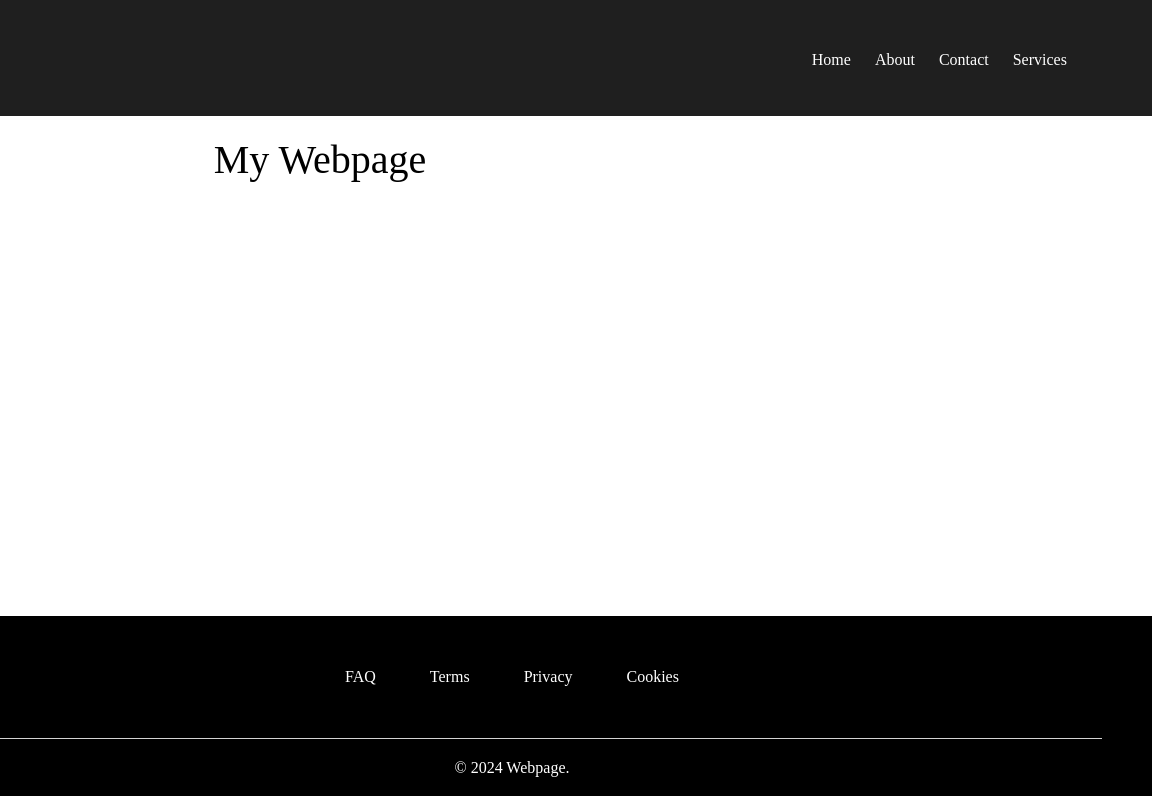
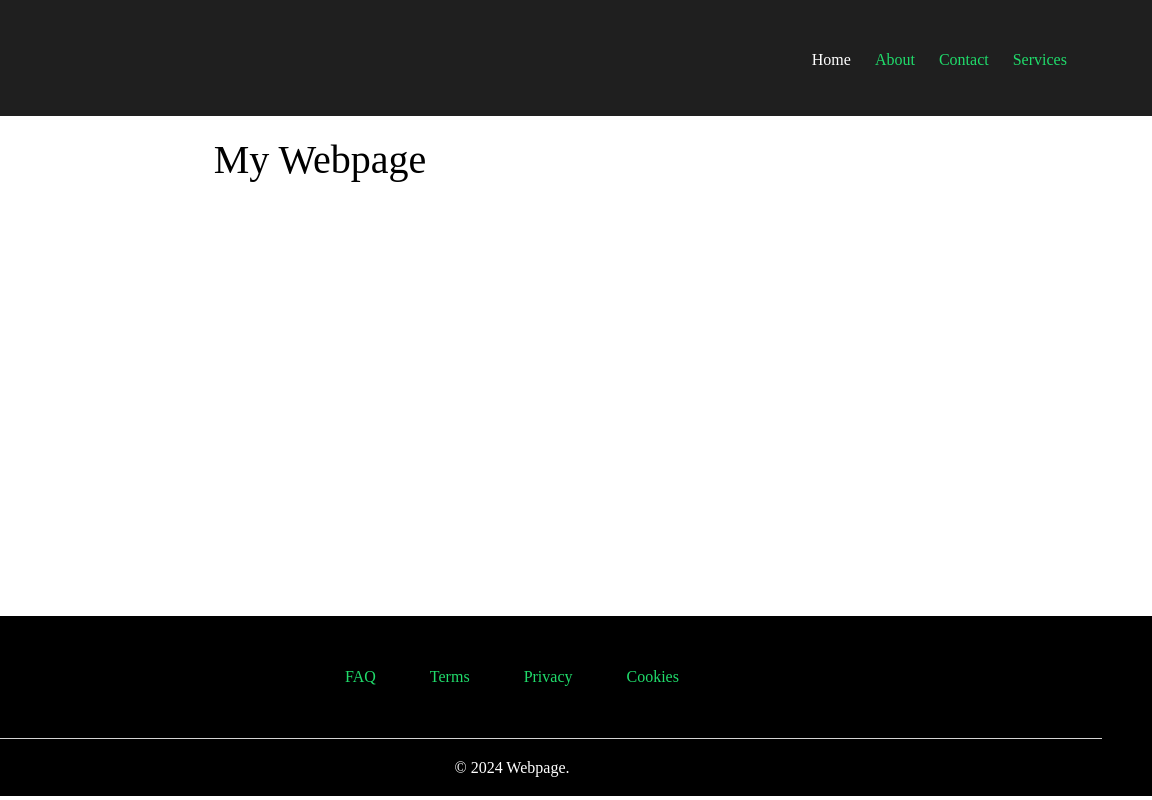
Before and after one commit to aurorar17/basic-navigation-example, a plain HTML site: page index.html in a window 1280 px wide. Shown: the full height of the page, 128-1280 px from the left. Drawn offline with Linux system fonts and the light colour scheme.

Commit message:
style.css

```diff
--- a/index.html
+++ b/index.html
@@ -37,10 +37,10 @@
 
     <footer>
         <nav id="footer-nav">
-            <a class="footer-item" href="#">FAQ</a>
-            <a class="footer-item" href="#">Terms</a>
-            <a class="footer-item" href="#">Privacy</a>
-            <a class="footer-item" href="#">Cookies</a>
+            <a class="footer-item" href="https://www.google.it/?client=safari&channel=ipad_bm">FAQ</a>
+            <a class="footer-item" href="https://www.google.it/?client=safari&channel=ipad_bm">Terms</a>
+            <a class="footer-item" href="https://www.google.it/?client=safari&channel=ipad_bm">Privacy</a>
+            <a class="footer-item" href="https://www.google.it/?client=safari&channel=ipad_bm">Cookies</a>
         </nav>
         <div id="division"></div>
         <p style="color: #fff">&copy; 2024 Webpage.</p>
--- a/style.css
+++ b/style.css
@@ -50,7 +50,7 @@ body nav ul li {
 
 body nav ul li a:link,
 body nav ul li a:visited {
-    color: white;
+    color: rgb(32, 220, 107);
 }
 
 body nav ul li a:hover {
@@ -58,7 +58,7 @@ body nav ul li a:hover {
 }
 
 body nav ul li a:active {
-    color: rgb(2, 209, 30);
+    color: rgb(27, 177, 222);
 }
 
 .dropdown {
@@ -157,10 +157,14 @@ footer {
     margin-bottom: 20px;
 }
 
+footer nav ul li a:hover {
+    color: rgb(27, 177, 222);
+}
+
 .footer-item {
     padding-left: 25px;
     padding-right: 25px;
-    color: rgb(255, 255, 255);
+    color: rgb(32, 220, 107);
 }
 
 footer nav {
```
